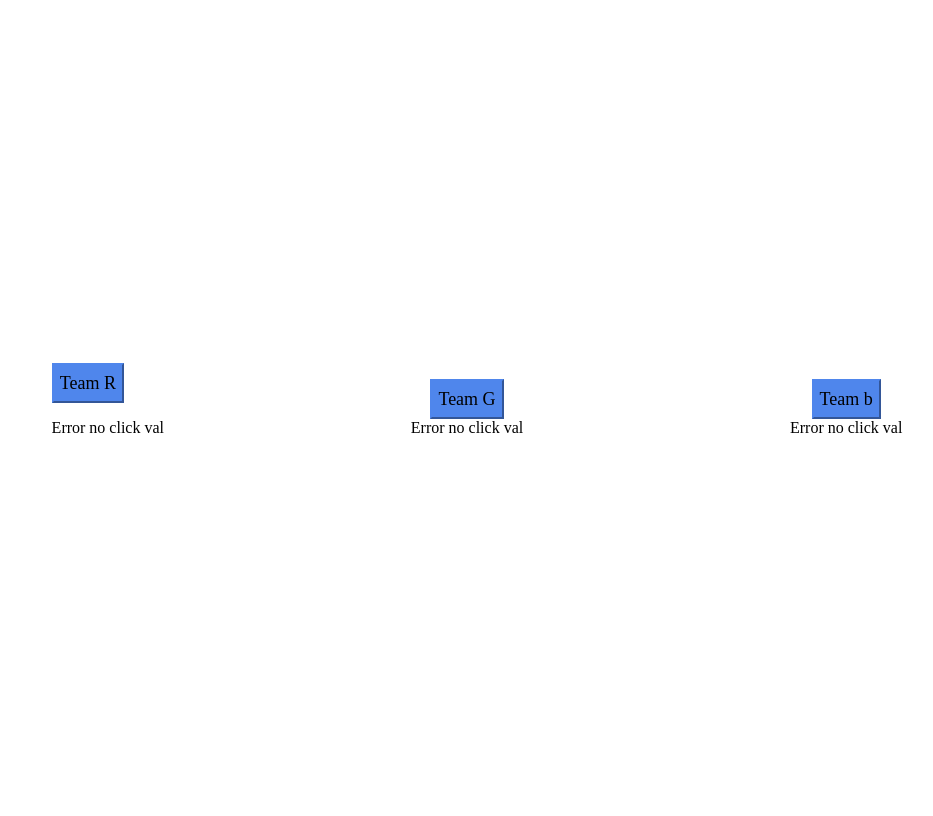
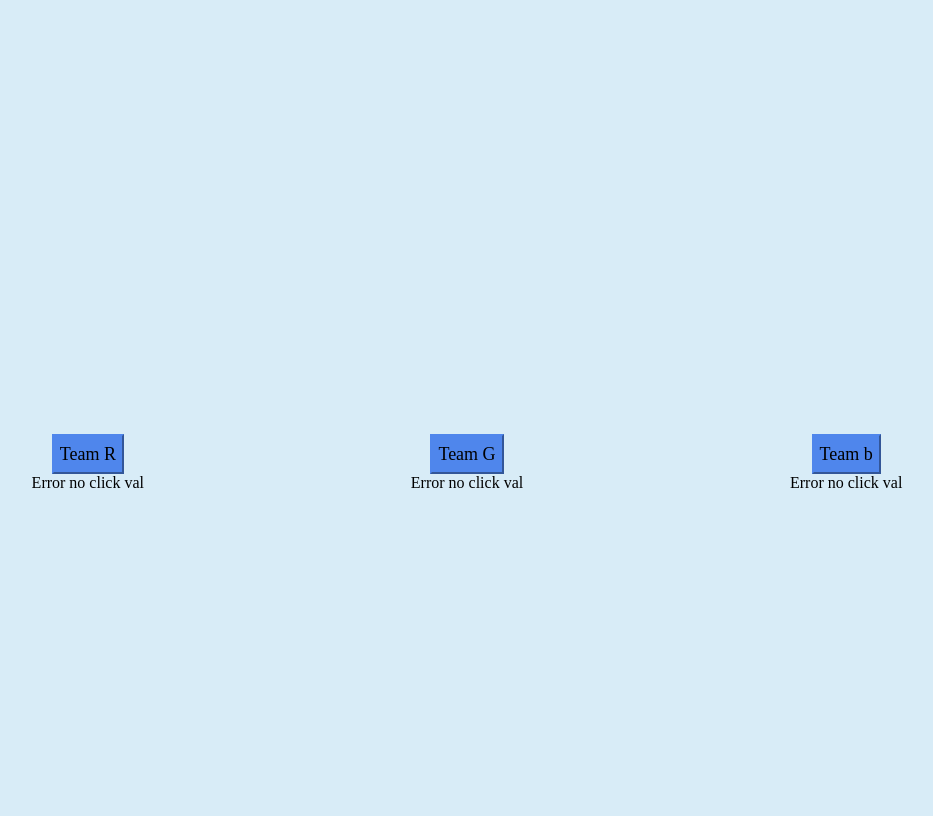
Before and after one commit to Ka1ea/Graphing-Junkie, a Flask app: template src/templates/barClicker.html in a window 1280 px wide. Shown: the whole page, without its empty margins (173-1106 px from the left). Run offline with Flask 2, Linux system fonts and the light colour scheme; the template is opened without the code that fills it, so the values that code supplies are empty.

Commit message:
rectangles!

```diff
--- a/src/static/styles.css
+++ b/src/static/styles.css
@@ -1,5 +1,5 @@
 body {
-    background-color: white;
+    background-color: rgb(216, 236, 247);
     height: 100vh;
     display: flex;
     align-items: center;
@@ -12,7 +12,7 @@
     justify-content: center;
     align-items: center;
     width: 100%;
-    border: 1px transparent rgba(216, 239, 216, 0);
+    border: 1px transparent rgba(76, 151, 227, 0);
 
 }
 
--- a/src/templates/barClicker.html
+++ b/src/templates/barClicker.html
@@ -12,20 +12,28 @@
 <body>
     <div class="flexbox">
         <div class="col">
+
+          <svg width="400" height="110">
+            <rect width="160" height=rclicks style="fill:rgb(185, 0, 0); stroke-width:3;" x="30%"/>
+          </svg>
+
             <button class="buttonstyle" id="r">
                 Team R
             </button>
-            <ul>
-                {% if rclicks %}
-                <span>{{ rclicks }}</span>
-                {% else %}
-                <span>Error no click val</span>
-                {% endif %}
-            </ul>
+            {% if rclicks %}
+            <span>{{ rclicks }}</span>
+            {% else %}
+            <span>Error no click val</span>
+            {% endif %}
         </div>
 
 
+
+
         <div class="col">
+            <svg width="400" height="110">
+                <rect width="160" height=gclicks style="fill:rgb(125, 226, 127); stroke-width:3;" x="30%"/>
+            </svg>
             <button class="buttonstyle" id="g">
                 Team G
             </button>
@@ -38,7 +46,12 @@
 
         </div>
 
+
+
         <div class="col">
+            <svg width="400" height="110">
+                <rect width="160" height=bclicks style="fill:rgb(76, 151, 227); stroke-width:3;" x="30%"/>
+            </svg>
             <button class="buttonstyle" id="b">
                 Team b
             </button>
```
